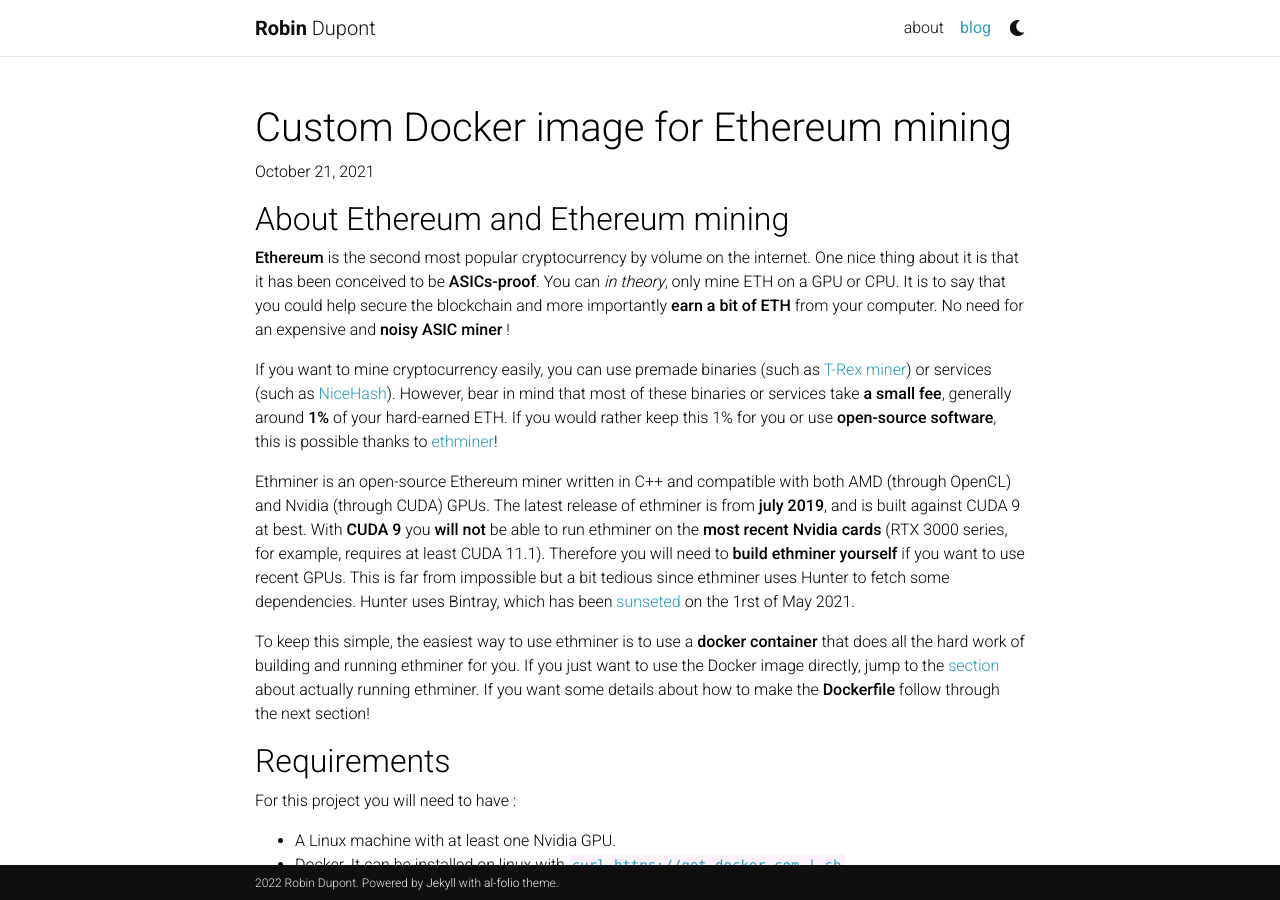
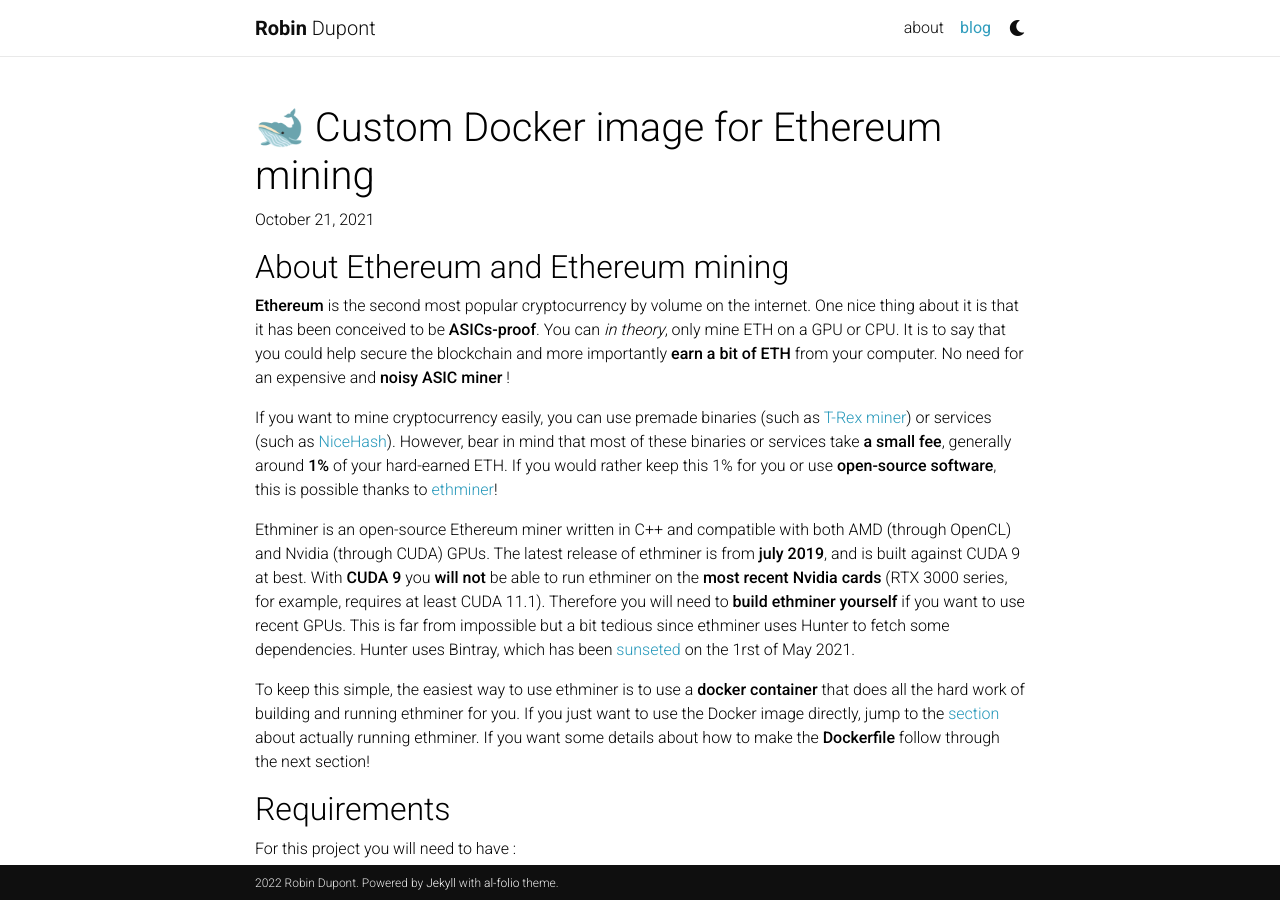
Before and after one commit to N0ciple/n0ciple.github.io, a Jekyll site: the page built from _posts/2021-10-21-ethereum-mining-with-docker.md, in a window 1280 px wide and 900 px high. Built offline with Jekyll 4.4.1, drawn with Linux system fonts in a browser that asks for light colours; nearby versions of some CDN libraries; comment, search, counter and statistics services are not loaded; a style sheet for code colours, icons or effects is not loaded.

```diff
--- a/_posts/2021-10-21-ethereum-mining-with-docker.md
+++ b/_posts/2021-10-21-ethereum-mining-with-docker.md
@@ -1,6 +1,6 @@
 ---
 layout: post
-title: Custom Docker image for Ethereum mining
+title: 🐋 Custom Docker image for Ethereum mining
 date: 2021-10-21 20:56 +0200
 ---
 ## About Ethereum and Ethereum mining
```
